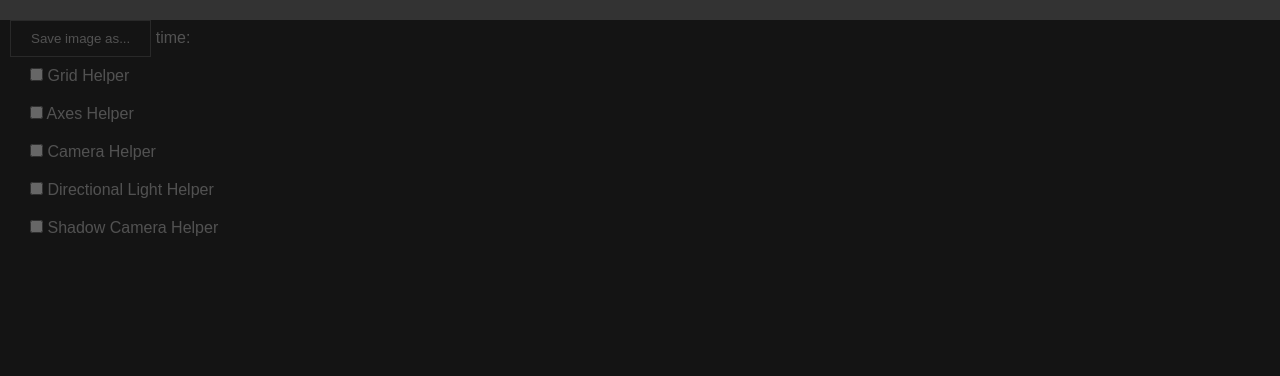
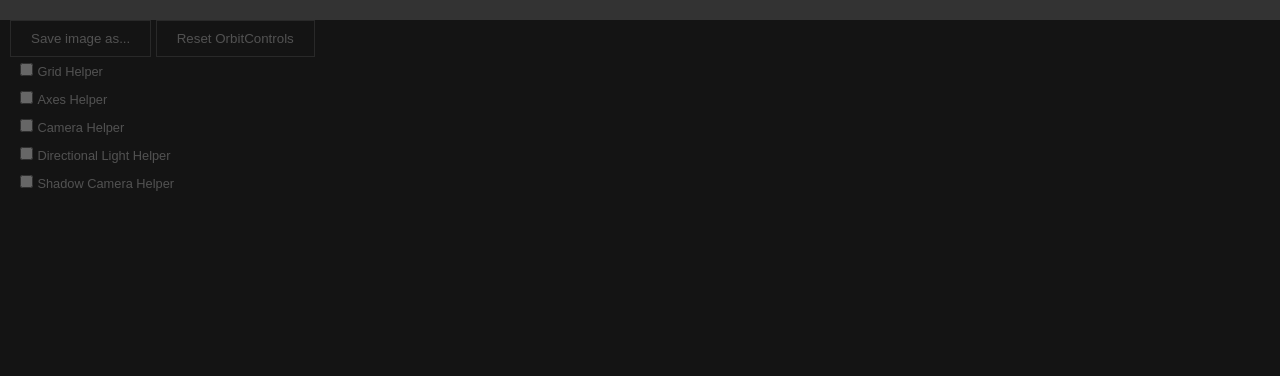
Before and after one commit to hisschemoller/video-3d-physics, a website built with webpack: page public/index.html in a window 1280 px wide. Shown: the top 376 px of the page. Built offline with nearby package versions, Linux system fonts and the light colour scheme.

Commit message:
Button to reset OrbitControls.

```diff
--- a/public/css/style.css
+++ b/public/css/style.css
@@ -39,6 +39,10 @@ button:hover {
   border-color: #999;
   color: #fff;
 }
+label {
+  color: #ccc;
+  font-size: 0.8rem;
+}
 #canvas-container {
   width: 90vw;
 }
@@ -62,7 +66,7 @@ button:hover {
   width: 100%;
 }
 .control {
-  padding: 10px 20px;
+  padding: 5px 10px;
 }
 .display {
   background-color: #eee;
--- a/public/index.html
+++ b/public/index.html
@@ -13,7 +13,8 @@
 			<div id="canvas-container"></div>
 			<div id="controls">
 				<button type="button" id="save-image">Save image as...</button>
-				<span>time: <span id="info__time"></span></span>
+				<button type="button" id="reset-orbitcontrols">Reset OrbitControls</button>
+				<!-- <span>time: <span id="info__time"></span></span> -->
 				<div class="control">
 					<input type="checkbox" id="grid-helper">
 					<label for="grid-helper">Grid Helper</label>
--- a/src/app/mainscene.ts
+++ b/src/app/mainscene.ts
@@ -122,7 +122,11 @@ export default class MainScene extends Scene3D {
     if (orbitControls) {
       orbitControls.target = cameraTarget;
       orbitControls.update();
+      orbitControls.saveState();
     }
+    document.getElementById('reset-orbitcontrols')?.addEventListener('click', (e) => {
+      orbitControls?.reset();
+    });
 
     if (this.isCapture) {
       this.capture();
```
